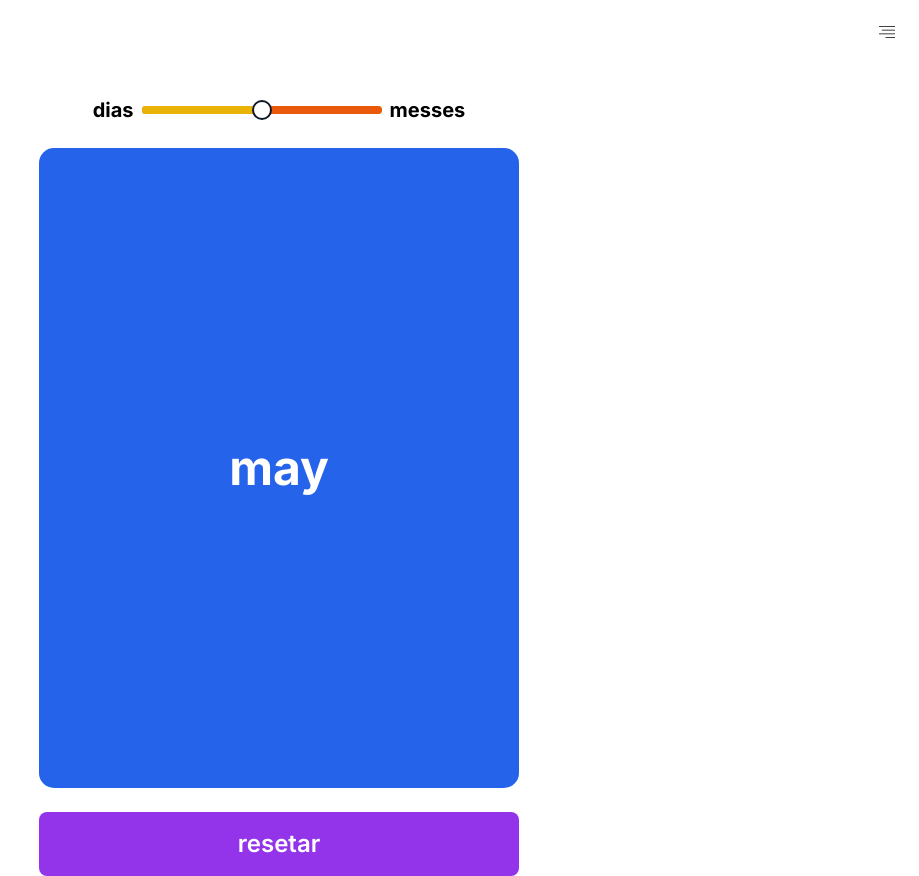
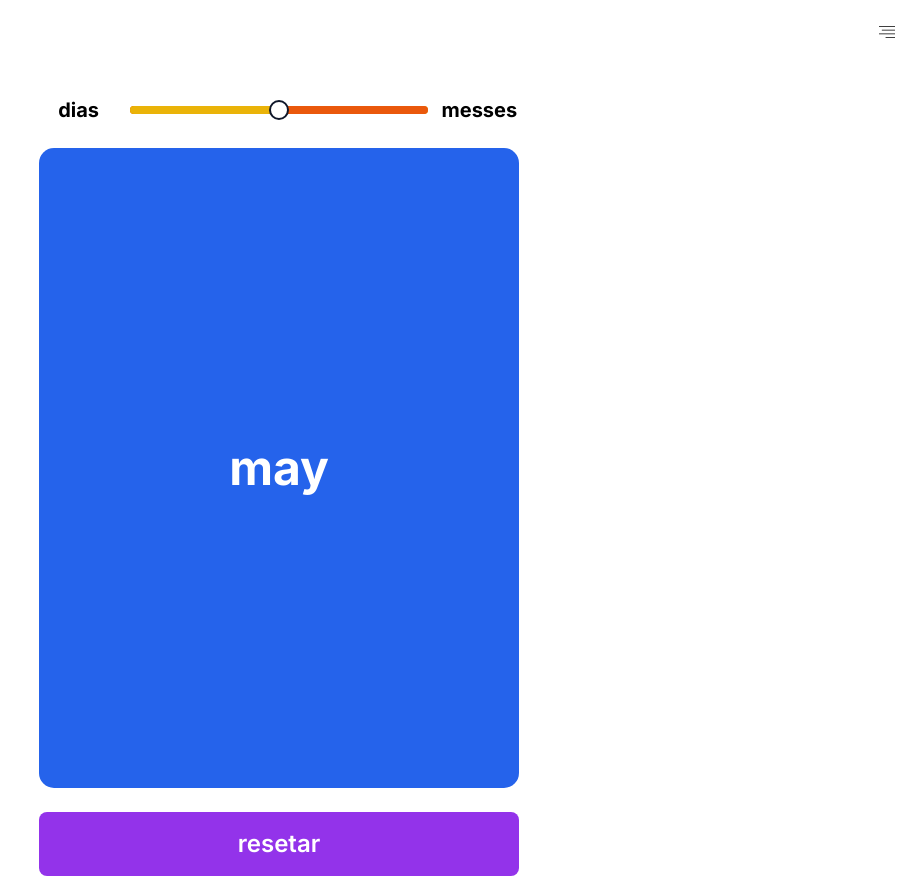
Before and after one commit to ismaelSS/aprendendo-ingles, a Next.js app: page /weekMonths in a window 1280 px wide. Shown: the whole page, without its empty margins (361-1280 px from the left). Built offline with nearby package versions, Linux system fonts and the light colour scheme.

Commit message:
:lipstick: centralize item

```diff
--- a/src/app/weekMonths/page.tsx
+++ b/src/app/weekMonths/page.tsx
@@ -2,6 +2,5 @@ import WeekMonthsCard from '@/components/weekMonthsCard'
 import sortWeekMonths from '@/functions/sortWeekMonths'
 
 export default function WeekMonths() {
-  console.log(sortWeekMonths({}))
   return <WeekMonthsCard />
 }
--- a/src/components/weekMonthsCard/index.tsx
+++ b/src/components/weekMonthsCard/index.tsx
@@ -43,16 +43,15 @@ export default function WeekMonthsCard() {
     }else{
       setWeekDaysSelection('months');
     }
-    console.log("Valor escolhido:", newValue[0]);
   };
 
   return (
     <div className="flex flex-col gap-6 items-center">
 
-      <div className="w-[60vh] flex justify-center items-center gap-2 text-xl font-bold">
-        <span>dias</span>
-        <Slider defaultValue={[1]} max={2} step={1} className="rounded-md h-2 w-1/2" onValueChange={handleChange}/>
-        <span>messes</span>
+      <div className="w-[60vh] flex justify-between gap-3 items-center text-xl font-bold">
+        <span className='w-[8rem] text-center'>dias</span>
+        <Slider defaultValue={[1]} max={2} step={1} className="rounded-md h-2 flex" onValueChange={handleChange}/>
+        <span className='w-[8rem] text-center'>messes</span>
       </div>
 
       <div
```
